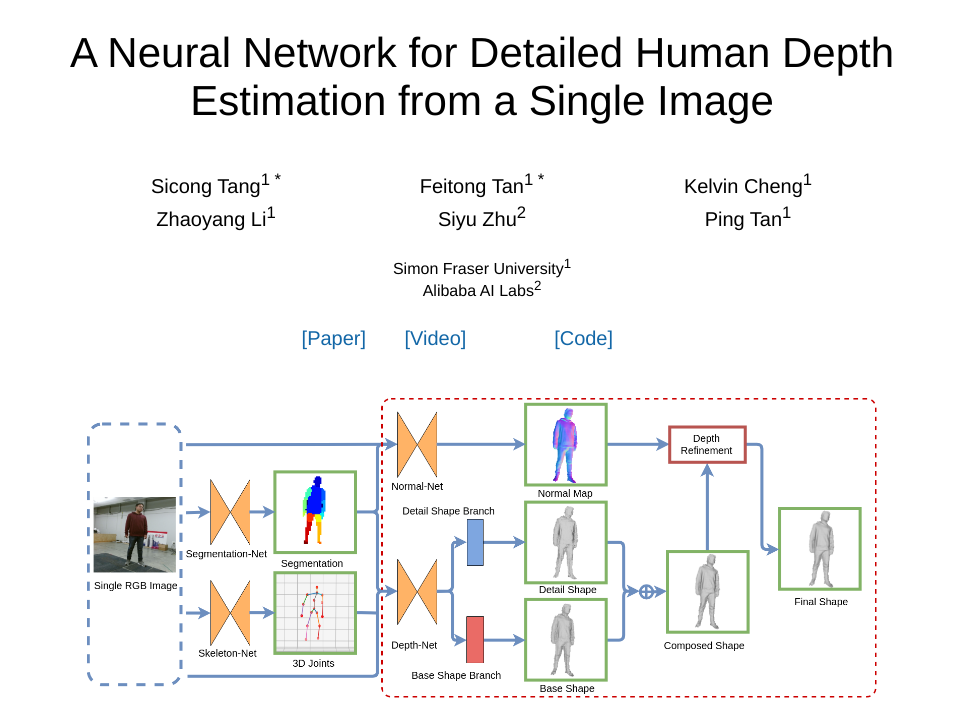
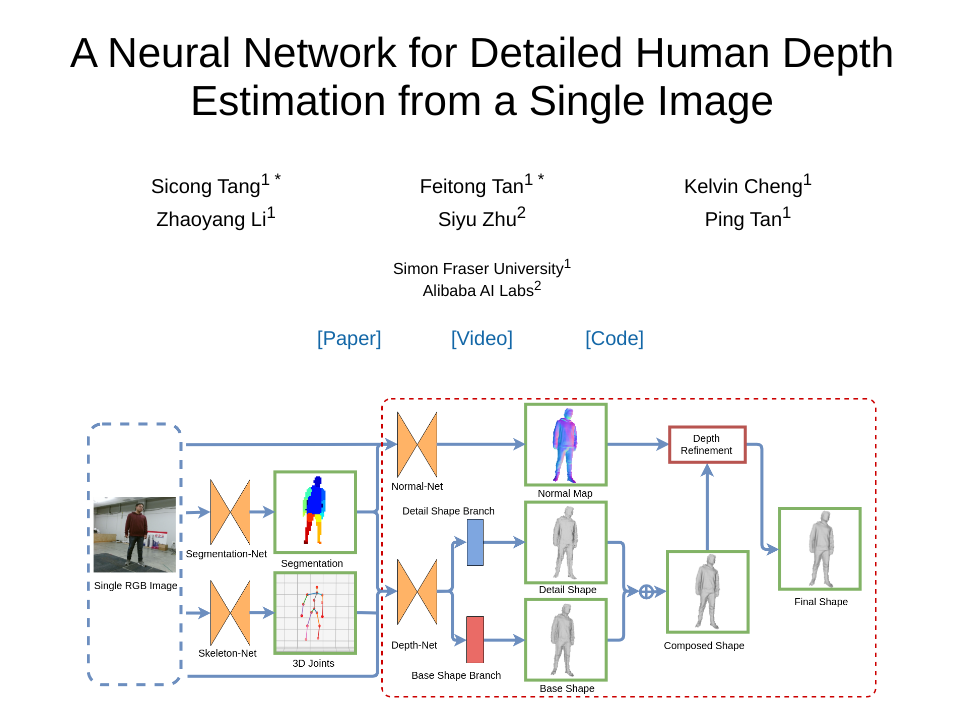
Before and after one commit to sta105/deephuman, a plain HTML site: page index.html in a window 1280 px wide. Shown: the top 723 px of the page, without its empty margins (158-1116 px from the left). Drawn offline with Linux system fonts and the light colour scheme; a script that the page names is missing.

Commit message:
Update index.html

```diff
--- a/index.html
+++ b/index.html
@@ -281,7 +281,7 @@ demonstrate the strength of the proposed method.
       </center>
       </td>
 
-      <td align=center width=200px>
+      <td align=center width=100px>
       <center>
       <span style="font-size:20px"><a href="https://github.com/sfu-gruvi-3dv/deep_human">[Code]</a></span>
       </center>
```
